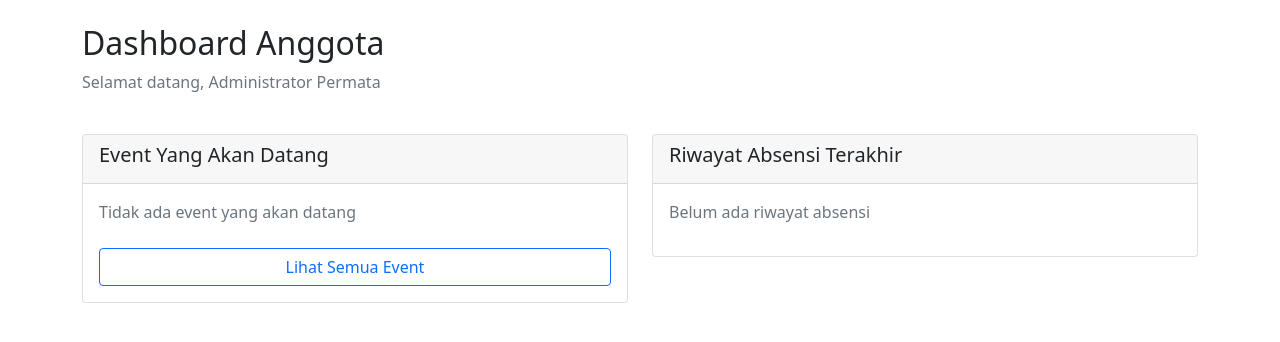
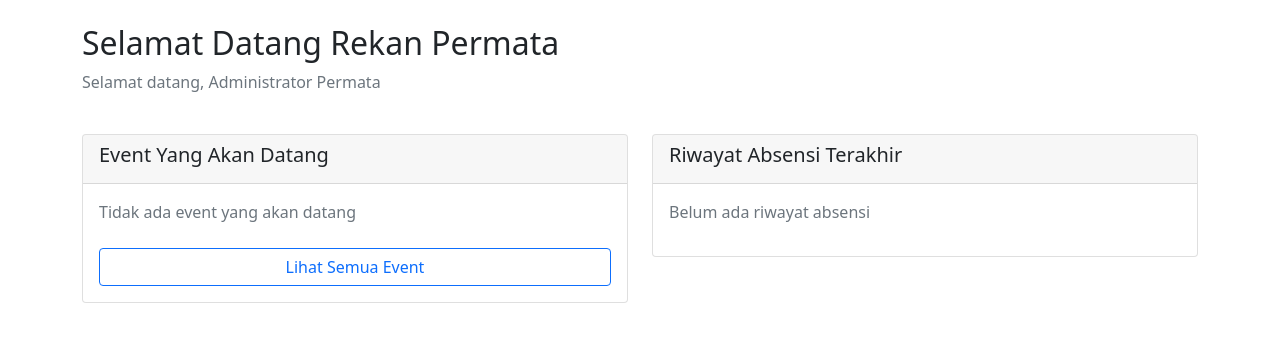
Before and after one commit to RW01TajiPermata/absensi_permata, a Flask app: template templates/user_dashboard.html in a window 1280 px wide. Shown: the part 56-398 px from the top of the page. Run offline with Flask 3, Linux system fonts and the light colour scheme; the template is opened without the code that fills it, so the values that code supplies are empty; a user stored in the database is signed in.

Commit message:
Update user_dashboard.html

```diff
--- a/templates/user_dashboard.html
+++ b/templates/user_dashboard.html
@@ -3,7 +3,7 @@
 {% block content %}
 <div class="row">
     <div class="col-12">
-        <h2>Dashboard Anggota</h2>
+        <h2>Selamat Datang Rekan Permata</h2>
         <p class="text-muted">Selamat datang, {{ session.nama_lengkap }}</p>
     </div>
 </div>
@@ -71,4 +71,5 @@
         </div>
     </div>
 </div>
+
 {% endblock %}
```
